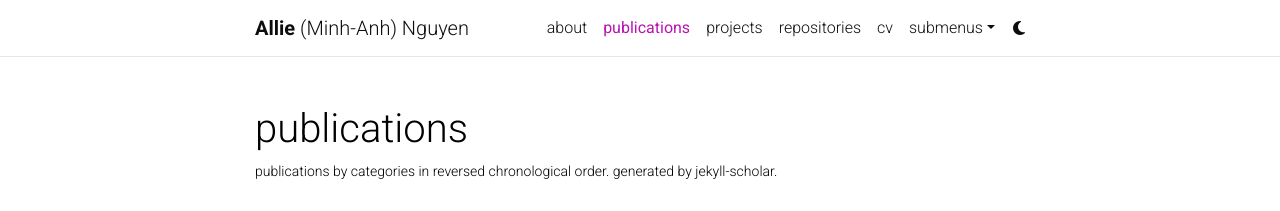
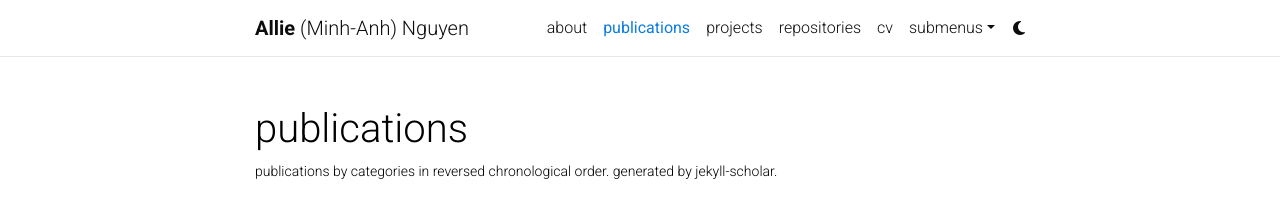
Before and after one commit to alliemnguyen/alliemnguyen.github.io, a Jekyll site: the page built from _pages/publications.md, in a window 1280 px wide. Shown: the top 211 px of the page. Built offline with Jekyll 4.4.1, drawn with Linux system fonts in a browser that asks for light colours; comment, search, counter and statistics services are not loaded; a style sheet for code colours, icons or effects is not loaded; grey boxes are pictures that could not be loaded.

Commit message:
Update _themes.scss blue and yellow

```diff
--- a/_sass/_themes.scss
+++ b/_sass/_themes.scss
@@ -7,8 +7,8 @@
   --global-code-bg-color: #{$code-bg-color-light};
   --global-text-color: #{$black-color};
   --global-text-color-light: #{$grey-color};
-  --global-theme-color: #{$purple-color};
-  --global-hover-color: #{$purple-color};
+  --global-theme-color: #{$blue-color};
+  --global-hover-color: #{$blue-color};
   --global-hover-text-color: #{$white-color};
   --global-footer-bg-color: #{$grey-color-dark};
   --global-footer-text-color: #{$grey-color-light};
@@ -52,8 +52,8 @@
   --global-code-bg-color: #{$code-bg-color-dark};
   --global-text-color: #{$grey-color-light};
   --global-text-color-light: #{$grey-color-light};
-  --global-theme-color: #{$cyan-color};
-  --global-hover-color: #{$cyan-color};
+  --global-theme-color: #{$yellow-color};
+  --global-hover-color: #{$yellow-color};
   --global-hover-text-color: #{$white-color};
   --global-footer-bg-color: #{$grey-color-light};
   --global-footer-text-color: #{$grey-color-dark};
```
